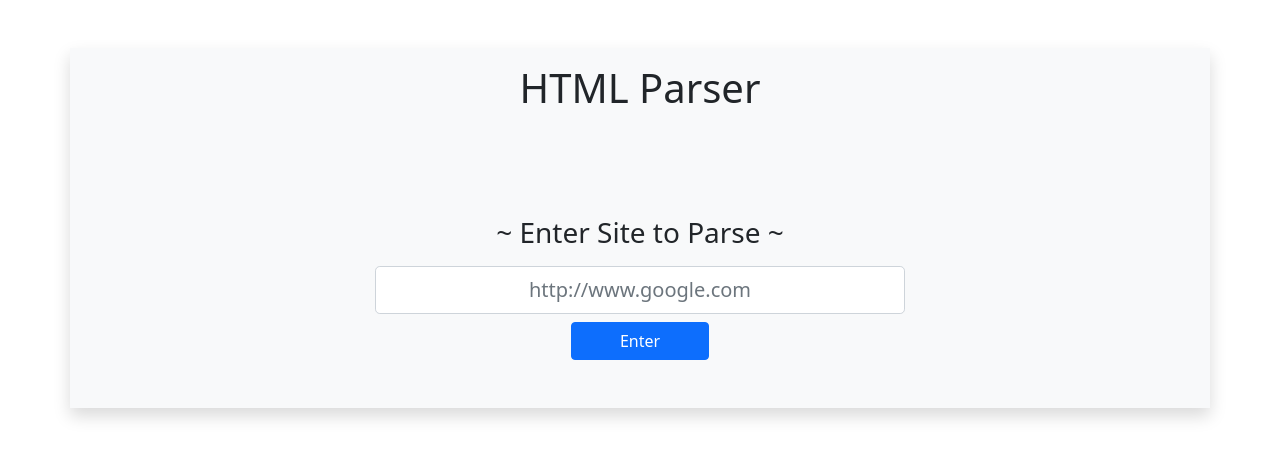
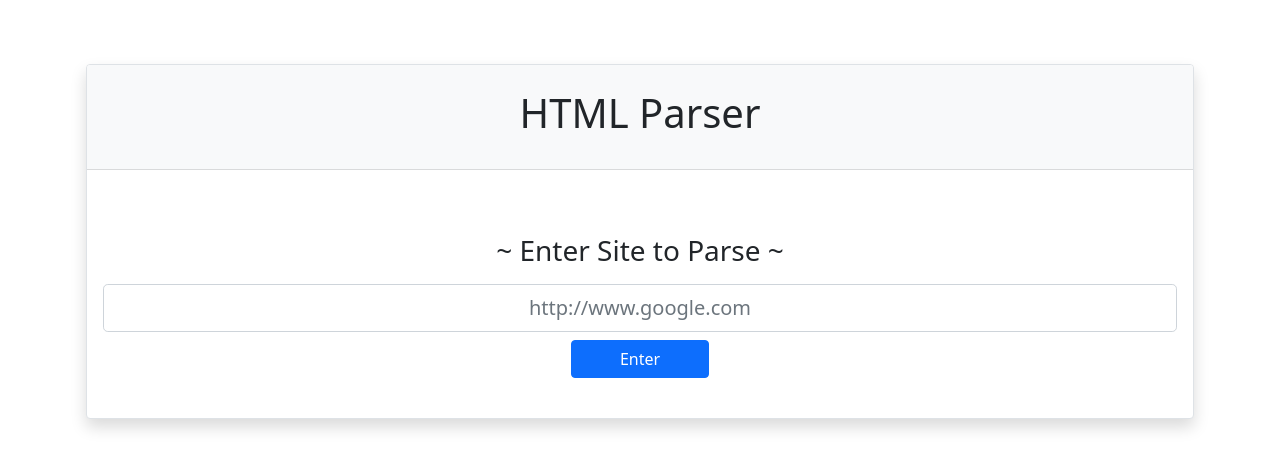
Before and after one commit to kingnathanal/html-parser, a website: page public/index.html in a window 1280 px wide. Drawn offline with nearby package versions, Linux system fonts and the light colour scheme.

Commit message:
touch up

```diff
--- a/public/index.html
+++ b/public/index.html
@@ -13,19 +13,19 @@
 </head>
 <body>
     <div class="container">
-        <div class="row mt-5 p-3 bg-light shadow">
+        <div class="row mt-5 p-3">
             <div class="col">
                 <div class="row">
-                    <div class="col text-center">
+                    <div class="card shadow text-center p-0 rounded border">
+                        <div class="card-header bg-light p-4">
                             <h1 class="h1">HTML Parser</h1>
                         </div>
-                </div>
-                <div class="row mt-5 mb-2 justify-content-center">
-                    <div class="col-6 text-center">
+                        <div class="card-body">
                             <div class="mt-5 mb-3">
                                 <label for="exampleFormControlInput1" class="form-label text-left"><h3 class="h3">~ Enter Site to Parse ~</h3></label>
                                 <input type="text" class="form-control form-control-lg text-center" id="urlinput" placeholder="http://www.google.com">
                                 <button type="button" id="submiturl" class="btn btn-primary px-5 my-2">Enter</button>
+                            </div>
                         </div>
                     </div>
                 </div>
```
Lines whose indentation alone changed are shown as unchanged.
